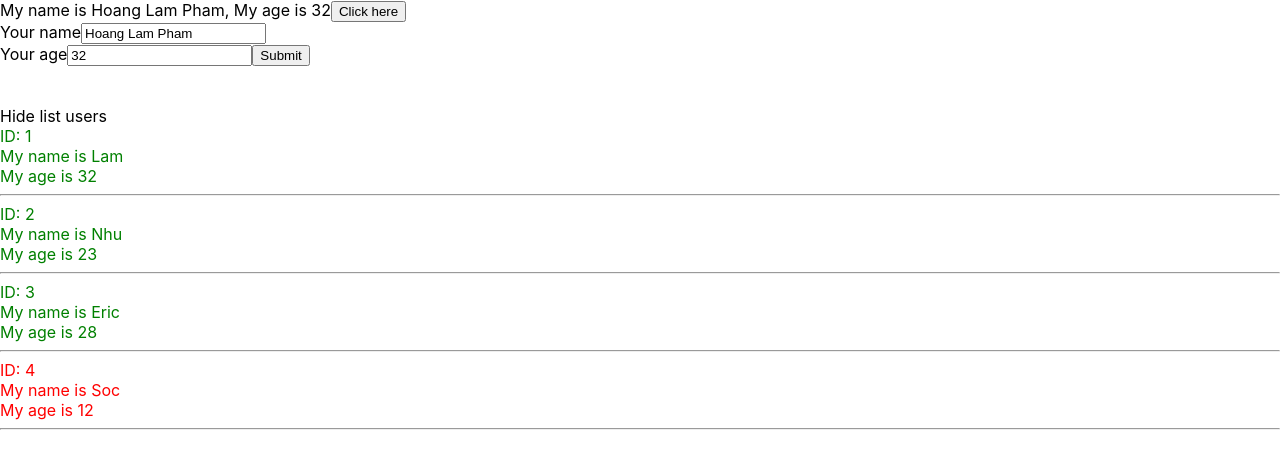
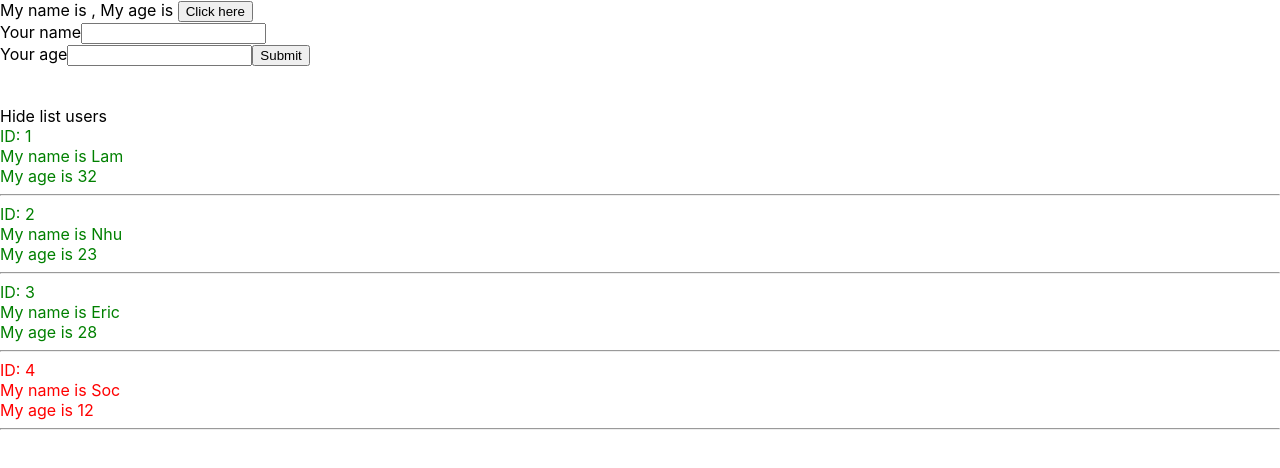
Before and after one commit to desmondpham/React1, a React (Create React App) app: page / in a window 1280 px wide. Shown: the top 468 px of the page. Built offline with nearby package versions, Linux system fonts and the light colour scheme.

Commit message:
function as properties

```diff
--- a/src/components/UserInfor.js
+++ b/src/components/AddUserInfor.js
@@ -1,10 +1,10 @@
 import React from 'react';
 
-class UserInfor extends React.Component {
+class AddUserInfor extends React.Component {
     state = {
-        name: 'Hoang Lam Pham',
-        address: 'Swanston st',
-        age: 32
+        name: '',
+        address: '',
+        age: ''
     };
 
     handleOnChangeInput = (event) => {
@@ -23,7 +23,11 @@
 
     handleOnSubmit = (event) => {
         event.preventDefault();
-        console.log(this.state);
+        this.props.handleAddNewUser({
+            id: Math.floor((Math.random()*100)+1)+'-random',
+            name:this.state.name,
+            age:this.state.age
+        });
     }
 
     render(){
@@ -49,4 +53,4 @@
     }
 }
 
-export default UserInfor;
+export default AddUserInfor;
--- a/src/components/MyComponent.js
+++ b/src/components/MyComponent.js
@@ -1,5 +1,5 @@
 import React from "react";
-import UserInfor from "./UserInfor";
+import AddUserInfor from "./AddUserInfor";
 import DisplayInfor from "./DisplayInfor";
 
 class MyComponent extends React.Component {
@@ -12,13 +12,20 @@
         ]
     }
 
+    handleAddNewUser = (userObj) => {
+        this.setState({
+            listUsers:[userObj, ...this.state.listUsers]
+        })
+    }
+
     // JSX
     render() {
         return (
             <div>
-                <UserInfor></UserInfor>
-
-                <DisplayInfor listUsers={this.state.listUsers}/>
+                <AddUserInfor handleAddNewUser={this.handleAddNewUser}/>
+                <DisplayInfor
+                    listUsers={this.state.listUsers}
+                />
             </div>
         );
     }
```
